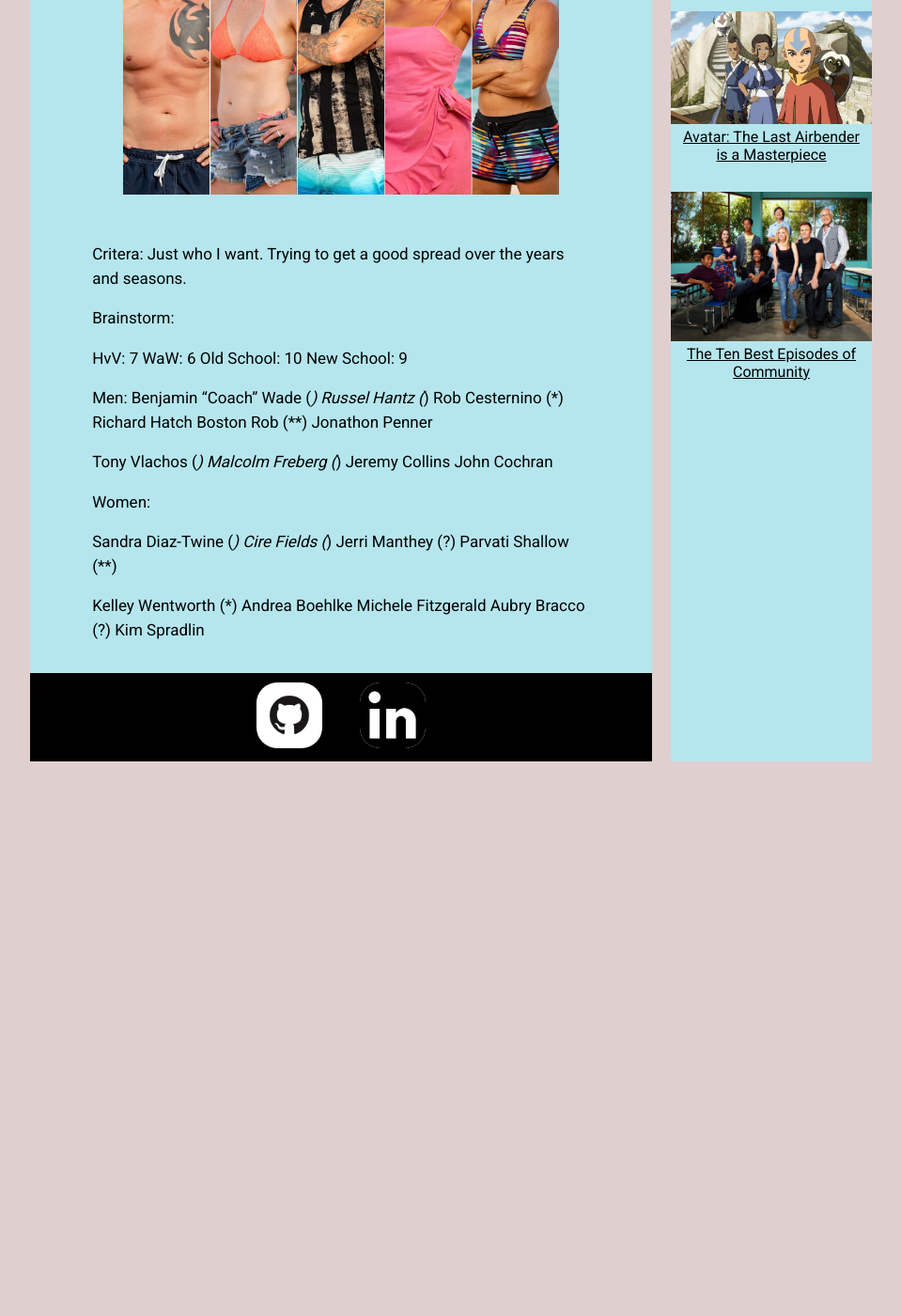
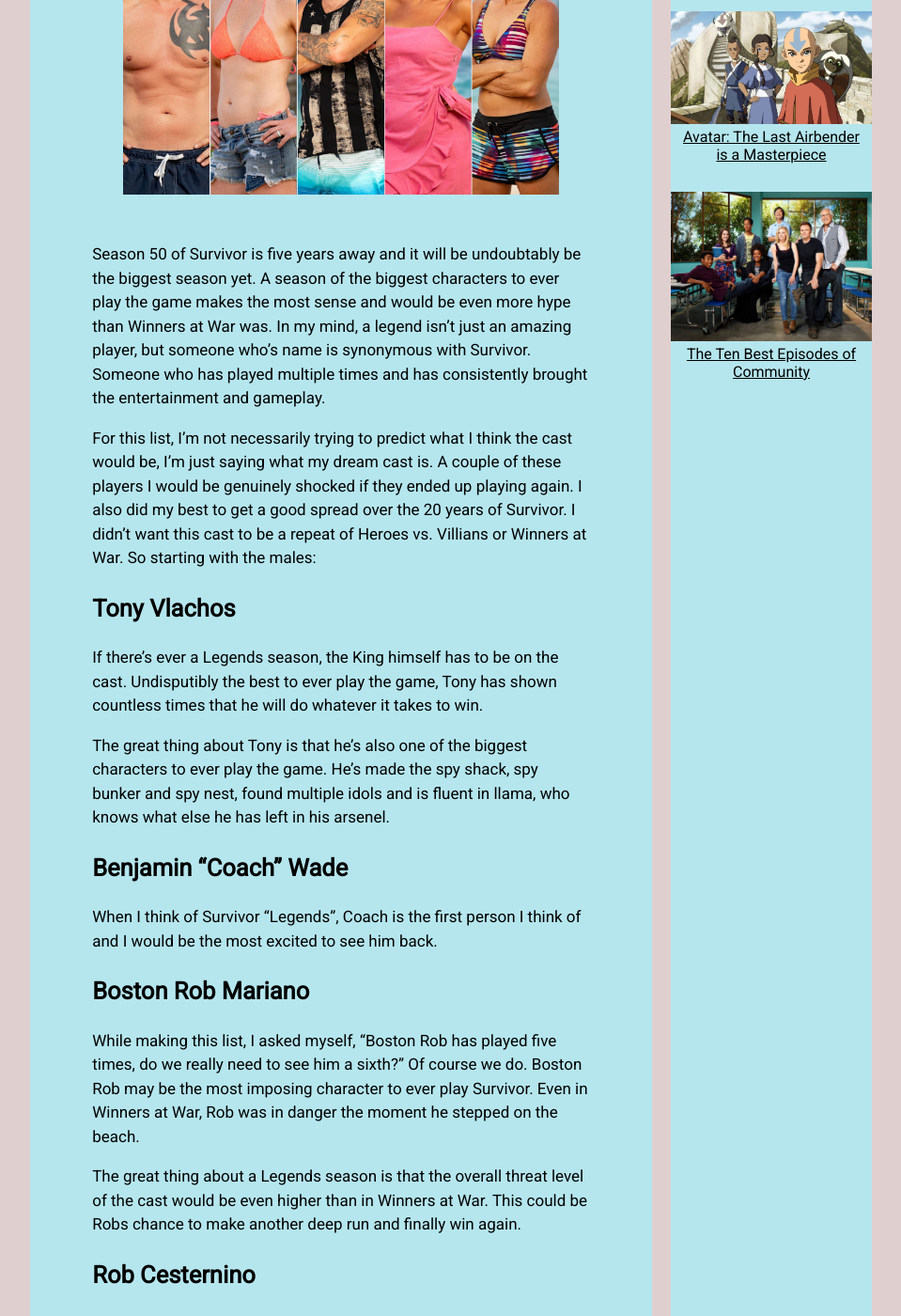
Before and after one commit to cbuchko/old-website, a Jekyll site: the page built from _posts/2020-07-30-survivor-legends.md, in a window 1280 px wide and 1400 px high, scrolled down 361 px. Shown: the whole window at 94% size, without its empty margins (160-1119 px from the left). Built offline with Jekyll 4.4.1, drawn with Linux system fonts in a browser that asks for light colours; before the commit the page ends 1191 px from its top, so only the background shows below that; some of the changed text lies outside the part shown.

Commit message:
blog writing

```diff
--- a/_posts/2020-07-30-survivor-legends.md
+++ b/_posts/2020-07-30-survivor-legends.md
@@ -7,30 +7,77 @@ section: survivor
 featured: false
 ---
 
-Critera: Just who I want. Trying to get a good spread over the years and seasons.
+Season 50 of Survivor is five years away and it will be undoubtably be the biggest season yet. A season of the biggest characters to ever play the game makes the most sense and would be even more hype than Winners at War was. In my mind, a legend isn't just an amazing player, but someone who's name is synonymous with Survivor. Someone who has played multiple times and has consistently brought the entertainment and gameplay.
+
+For this list, I'm not necessarily trying to predict what I think the cast would be, I'm just saying what my dream cast is. A couple of these players I would be genuinely shocked if they ended up playing again. I also did my best to get a good spread over the 20 years of Survivor. I didn't want this cast to be a repeat of Heroes vs. Villians or Winners at War. So starting with the males:
+
+## Tony Vlachos
+
+If there's ever a Legends season, the King himself has to be on the cast. Undisputibly the best to ever play the game, Tony has shown countless times that he will do whatever it takes to win.
+
+The great thing about Tony is that he's also one of the biggest characters to ever play the game. He's made the spy shack, spy bunker and spy nest, found multiple idols and is fluent in llama, who knows what else he has left in his arsenel.
+
+## Benjamin "Coach" Wade
+
+When I think of Survivor "Legends", Coach is the first person I think of and I would be the most excited to see him back.
+
+## Boston Rob Mariano
+
+While making this list, I asked myself, "Boston Rob has played five times, do we really need to see him a sixth?" Of course we do. Boston Rob may be the most imposing character to ever play Survivor. Even in Winners at War, Rob was in danger the moment he stepped on the beach.
+
+The great thing about a Legends season is that the overall threat level of the cast would be even higher than in Winners at War. This could be Robs chance to make another deep run and finally win again.
+
+## Rob Cesternino
+
+Last time Cesternino played was Season 8, All-Stars, and somehow his reputation still carries on to this day. Cesternino has influenced how the game is played almost more than any other player (only second to the person who helped create the idea of an 'alliance').
+
+In the Amazon, he was the first person to play the middle between the two main alliances, constantly flipping between whichever one most suited his needs. And although he didn't win the game, he came damn close. Since then, Cesternino is extremely active in the Survivor community, being probably the biggest content creator with his podcast.
+
+## Malcolm Freberg
+
+Malcom was another no-brainer for me. The best to ever play the "Golden Boy" archetype, Malcolm is extremely charismatic and incredibly fun to watch. I think he takes the Ozzy approach where he provides and is a beast in challenges, but he also has a social game and isn't a douchebag.
+
+Seeing Malcolm play in a season like this would be very interesting where he would be able to blend into the background a little bit.
+
+## Jeremy Collins
+
+Jeremy was someone I was slightly hesitant about putting on the list. After watching Winners at War, do I really need to see him play again? But when you put in persective that season 50 is still five years away, I think I would want to see him in 2025.
+
+Jeremy is probably the most well-rounded player in survivor history. He is absolutely built for challenges, he is incredibly strategic and his social game is what won him Cambodia. The first person to master the 'Meat Shield' strategy, he definitely deserves to be on a Legends season.
+
+## Richard Hatch
+
+It would be wrong to do a Legends season without the first person to ever win Survivor. Hatch was ahead of the curve back in Borneo. He was the only person who was really thinking about the game analyticaly and it showed in his strategy. As I mentioned before, he created the first alliance, and made one of the cleverest moves ever when he purposefully lost the final immunity challenge.
+
+I'm not entirely sure if Hatch would actually come back. He almost was on Winners at War but was cut at the last minute, so we know he wants to. But his drama with CBS might mean that we will never see him again.
+
+## John Cochran
+
+Some people don't like Cochran, but I absolutely adore him. His two season transformation from nervous, nerotic nerd to winning in dominating fashion is inspiring.
+
+Cochran is also one of two people to play a perfect game and would probably have the most Survivor knowledge of anyone on the island. I want Cochran back just because I need to see his confessionals of him making fun of Coach for one more season, please CBS.
+
+## Jonathon Penner
+
+Penner is a class act, an amazing human, and an incredibly fun person to watch. He's the best narrator the show has ever had, you can tell he's a writer by the way he so eloquently gives his confessionals.
+
+The problem with Penner is that I would be shocked if he actually ever played again. The man has so much on his plate, with his wife Stacy's ALS. He really can't afford to take 50 days off to go on an island. So even though I would love to have Penner back, I understand why it will probably never happen.
+
+## Russell Hantz
+
+And of course, you can't talk about the most notorious to play the game without mentioning Russell Hantz. The biggest villian to ever play, Russel is Tony but also an asshole. So in reality, Russell really isn't that good at Survivor, but he sure as hell is a Legend.
+
+Russell burned a lot of bridges with CBS over the years but it's been ten years since the last time he played. By the time season 50 rolls around, I doubt CBS will be able to turn down the opportunity.
+
+## Sandra Diaz-Twine
 
 Brainstorm:
 
 HvV: 7
+
 WaW: 6
 Old School: 10
 New School: 9
-
-Men:
-Benjamin "Coach" Wade (*)
-Russel Hantz (*)
-Rob Cesternino (*)
-Richard Hatch
-Boston Rob (**)
-Jonathon Penner
-
-Tony Vlachos (*)
-Malcolm Freberg (*)
-Jeremy Collins
-John Cochran
-
-
-
 
 Women:
 
```
